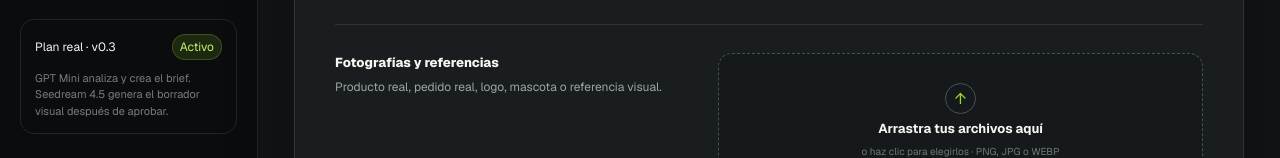
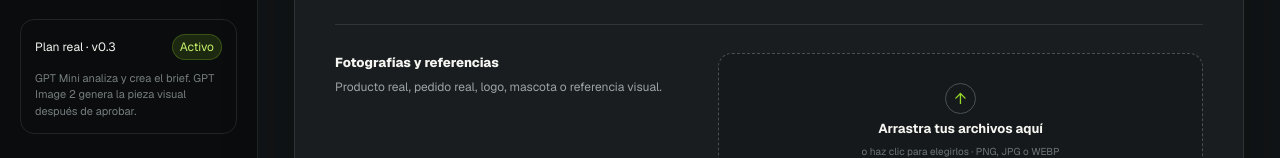
Before and after one commit to chelomh26-sudo/printoria-creative-agent, a Next.js app: page / in a window 1280 px wide. Shown: the part 642-800 px from the top of the page. Built offline with nearby package versions, Linux system fonts and the light colour scheme.

Commit message:
Upgrade visual generation to GPT Image 2

```diff
--- a/app/page.tsx
+++ b/app/page.tsx
@@ -140,7 +140,7 @@ export default function Home() {
         </nav>
         <div className="sidebar-status">
           <div className="status-row"><span>Plan real · v0.3</span><span className="status-pill">Activo</span></div>
-          <p>GPT Mini analiza y crea el brief. Seedream 4.5 genera el borrador visual después de aprobar.</p>
+          <p>GPT Mini analiza y crea el brief. GPT Image 2 genera la pieza visual después de aprobar.</p>
         </div>
       </aside>
 
@@ -197,7 +197,7 @@ export default function Home() {
           )}
 
           {stage === "approved" && (
-            <section className="panel approved-panel"><div className="success-mark">✓</div><span className="section-kicker">BORRADOR GENERADO</span><h2>Tu primera imagen está lista</h2><p>Seedream creó este borrador 4:5 y el archivo quedó guardado de forma privada en Supabase.</p>{imageResult && <div className="generated-result"><img alt="Borrador publicitario generado para Printoria" src={imageResult.url}/><div><strong>{imageResult.model}</strong><span>{imageResult.imageCostUsd > 0 ? `Imagen: $${imageResult.imageCostUsd.toFixed(4)} USD · ` : ""}Total registrado: ${imageResult.totalCostUsd.toFixed(4)} USD</span><a href={imageResult.url} rel="noreferrer" target="_blank">Abrir imagen completa ↗</a></div></div>}<p className="generated-warning">Revisa producto, textos y logotipos. Este render todavía no garantiza preservación exacta de píxeles del LOCKED ASSET.</p><div className="result-actions"><button className="secondary-button" disabled={!creativePlan} onClick={() => setStage("plan")} type="button">Editar plan</button><button className="primary-button" onClick={() => { window.history.replaceState({}, "", "/"); setStage("input"); setProjectId(null); setIdea(""); setAnalysis(null); setCreativePlan(null); setImageResult(null); }} type="button">Crear otro proyecto</button></div></section>
+            <section className="panel approved-panel"><div className="success-mark">✓</div><span className="section-kicker">BORRADOR GENERADO</span><h2>Tu imagen está lista</h2><p>GPT Image 2 creó esta pieza 4:5 y el archivo quedó guardado de forma privada en Supabase.</p>{imageResult && <div className="generated-result"><img alt="Borrador publicitario generado para Printoria" src={imageResult.url}/><div><strong>{imageResult.model}</strong><span>{imageResult.imageCostUsd > 0 ? `Imagen: $${imageResult.imageCostUsd.toFixed(4)} USD · ` : ""}Total registrado: ${imageResult.totalCostUsd.toFixed(4)} USD</span><a href={imageResult.url} rel="noreferrer" target="_blank">Abrir imagen completa ↗</a></div></div>}<p className="generated-warning">Revisa producto, textos y logotipos. Este render todavía no garantiza preservación exacta de píxeles del LOCKED ASSET.</p><div className="result-actions"><button className="secondary-button" disabled={!creativePlan} onClick={() => setStage("plan")} type="button">Editar plan</button><button className="primary-button" onClick={() => { window.history.replaceState({}, "", "/"); setStage("input"); setProjectId(null); setIdea(""); setAnalysis(null); setCreativePlan(null); setImageResult(null); }} type="button">Crear otro proyecto</button></div></section>
           )}
         </div>
       </section>
@@ -205,7 +205,7 @@ export default function Home() {
   );
 }
 
-const IMAGE_MODEL_LABEL = "bytedance-seed/seedream-4.5";
+const IMAGE_MODEL_LABEL = "openai/gpt-image-2";
 
 function DynamicQuestionField({ question, answer, onAnswer }: { question: DynamicQuestion; answer: string | string[] | undefined; onAnswer: (id: string, value: string, multiple?: boolean) => void }) {
   if (question.type === "free_text") return <fieldset className="question-block"><legend>{question.question}</legend><p>{question.reason}</p><textarea className="dynamic-answer" onChange={(event) => onAnswer(question.id, event.target.value)} placeholder={question.placeholder ?? "Escribe tu respuesta"} value={typeof answer === "string" ? answer : ""} /></fieldset>;
```
